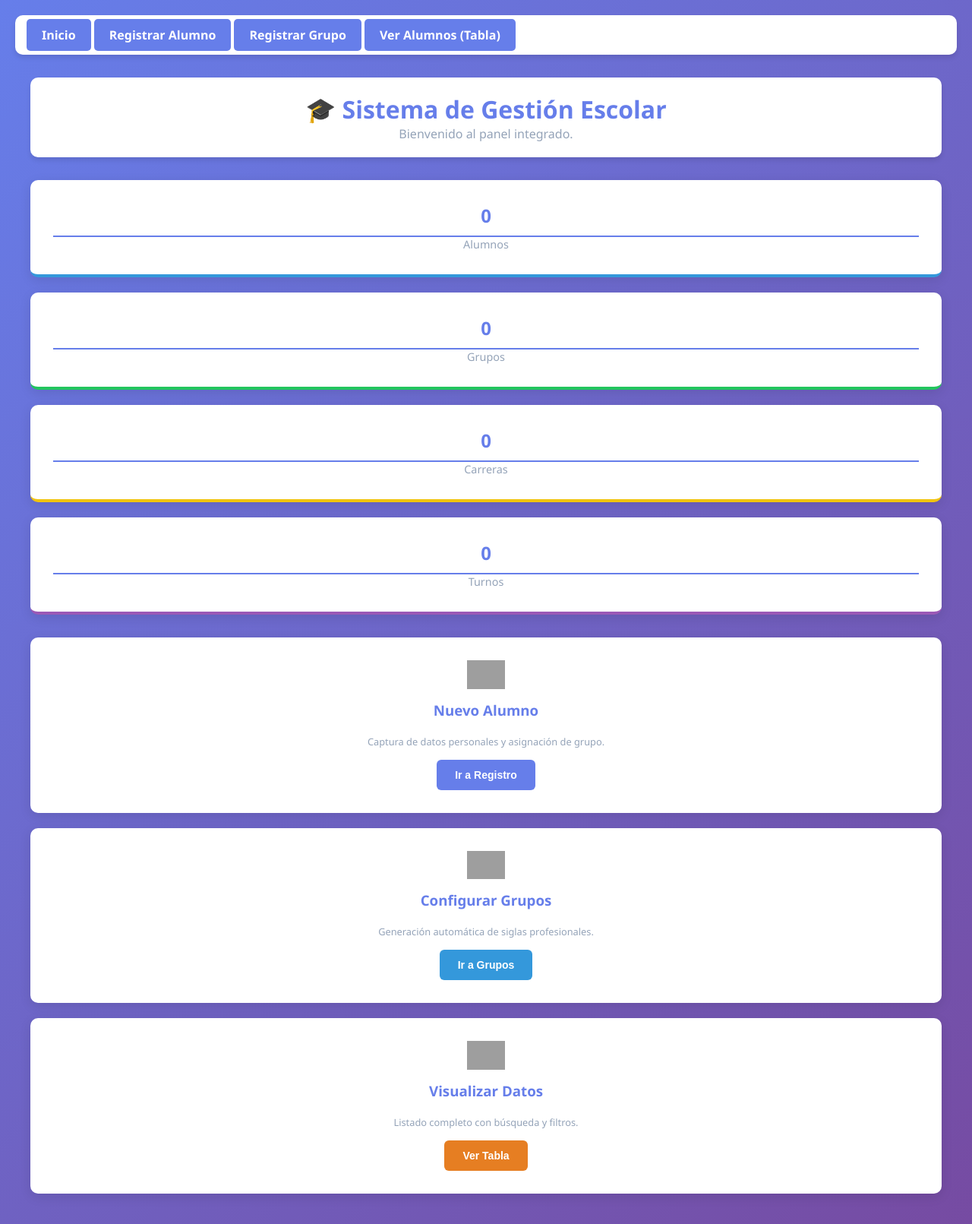
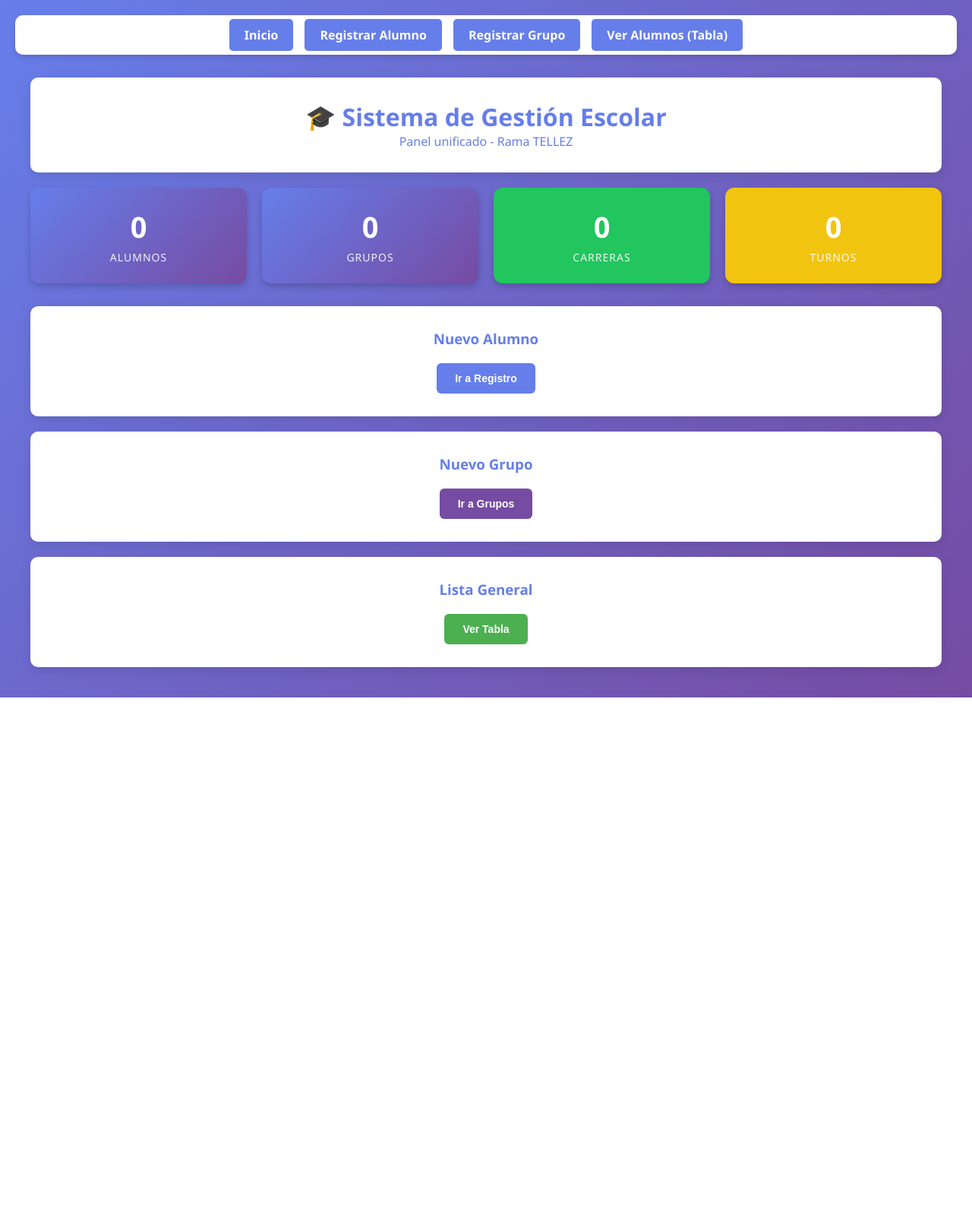
Before and after one commit to Zadk0/ALUMNOS, a PHP site: page / in a window 1280 px wide. Shown: the whole page at 76% size. After the commit the page ends 918 px from the top, so only its background shows below. Run offline with PHP 8.4, Linux system fonts and the light colour scheme; data that the repository does not hold is empty; grey boxes are pictures that could not be loaded.

Commit message:
Rutas corregidas para index.php dentro de la carpeta views

```diff
--- a/views/index.php
+++ b/views/index.php
@@ -1,88 +1,64 @@
 <?php
-// index.php
-include '../config/config.php'; // Usa tu archivo de conexión unificado
+// views/index.php - Corregido para estar dentro de la carpeta views
+include '../config/config.php'; // Salimos a buscar la configuración
 
-// Obtener estadísticas reales de la base de datos
 $stats = [];
+$conn = getConnection(); // Usamos la función unificada
 
-// Alumnos registrados (usando tu columna 'estatus')
-$result = $conexion->query("SELECT COUNT(*) as total FROM alumnos WHERE estatus = 1");
-$stats['alumnos'] = $result->fetch_assoc()['total'];
-
-// Grupos (revisando que existan siglas)
-$result = $conexion->query("SELECT COUNT(*) as total FROM grupos");
-$stats['grupos'] = $result->fetch_assoc()['total'];
-
-// Carreras
-$result = $conexion->query("SELECT COUNT(*) as total FROM carreras WHERE activo = 1");
-$stats['carreras'] = $result->fetch_assoc()['total'];
-
-// Turnos
-$result = $conexion->query("SELECT COUNT(*) as total FROM turnos");
-$stats['turnos'] = $result->fetch_assoc()['total'];
+// Estadísticas reales
+$stats['alumnos'] = $conn->query("SELECT COUNT(*) as total FROM alumnos WHERE estatus = 1")->fetch_assoc()['total'];
+$stats['grupos'] = $conn->query("SELECT COUNT(*) as total FROM grupos")->fetch_assoc()['total'];
+$stats['carreras'] = $conn->query("SELECT COUNT(*) as total FROM carreras WHERE activo = 1")->fetch_assoc()['total'];
+$stats['turnos'] = $conn->query("SELECT COUNT(*) as total FROM turnos")->fetch_assoc()['total'];
 ?>
 
 <!DOCTYPE html>
 <html lang="es">
 <head>
     <meta charset="UTF-8">
-    <meta name="viewport" content="width=device-width, initial-scale=1.0">
-    <title>Sistema Escolar - Panel de Control</title>
-    <link rel="stylesheet" href="assets/css/style.css">
+    <title>Sistema Escolar - Panel</title>
+    <link rel="stylesheet" href="../assets/css/style.css">
 </head>
 <body>
-    <nav>
-        <a href="index.php">Inicio</a>
-        <a href="views/registro_alumno.php">Registrar Alumno</a>
-        <a href="views/registro_grupo.php">Registrar Grupo</a>
-        <a href="views/tabla_alumnos.php">Ver Alumnos (Tabla)</a>
-    </nav>
+    <?php include 'menu.php'; ?>
 
-    <div class="container" style="display: block; text-align: center; margin-top: 30px;">
-        <header>
+    <div class="container" style="display: block; text-align: center; margin-top: 20px;">
+        <header class="card">
             <h1>🎓 Sistema de Gestión Escolar</h1>
-            <p style="color: #94a3b8;">Bienvenido al panel integrado.</p>
+            <p style="color: #667eea;">Panel unificado - Rama TELLEZ</p>
         </header>
 
-        <div class="container" style="grid-template-columns: repeat(4, 1fr); margin-top: 20px;">
-            <div class="card" style="border-bottom: 4px solid #3498db;">
-                <h2 style="margin:0;"><?php echo $stats['alumnos']; ?></h2>
-                <p style="font-size: 0.9em; color: #94a3b8;">Alumnos</p>
+        <div class="stats">
+            <div class="stat-card">
+                <h3><?php echo $stats['alumnos']; ?></h3>
+                <p>Alumnos</p>
             </div>
-            <div class="card" style="border-bottom: 4px solid #22c55e;">
-                <h2 style="margin:0;"><?php echo $stats['grupos']; ?></h2>
-                <p style="font-size: 0.9em; color: #94a3b8;">Grupos</p>
+            <div class="stat-card">
+                <h3><?php echo $stats['grupos']; ?></h3>
+                <p>Grupos</p>
             </div>
-            <div class="card" style="border-bottom: 4px solid #f1c40f;">
-                <h2 style="margin:0;"><?php echo $stats['carreras']; ?></h2>
-                <p style="font-size: 0.9em; color: #94a3b8;">Carreras</p>
+            <div class="stat-card" style="background: #22c55e;">
+                <h3><?php echo $stats['carreras']; ?></h3>
+                <p>Carreras</p>
             </div>
-            <div class="card" style="border-bottom: 4px solid #9b59b6;">
-                <h2 style="margin:0;"><?php echo $stats['turnos']; ?></h2>
-                <p style="font-size: 0.9em; color: #94a3b8;">Turnos</p>
+            <div class="stat-card" style="background: #f1c40f;">
+                <h3><?php echo $stats['turnos']; ?></h3>
+                <p>Turnos</p>
             </div>
         </div>
 
-        <div class="container" style="margin-top: 30px;">
-            <div class="card" style="cursor: pointer;" onclick="location.href='views/registro_alumno.php'">
-                <img src="https://cdn-icons-png.flaticon.com/512/3449/3449652.png" width="50" style="margin-bottom:10px;">
+        <div class="form-row">
+            <div class="card" onclick="location.href='registro_alumno.php'" style="cursor:pointer;">
                 <h3>Nuevo Alumno</h3>
-                <p style="font-size: 0.8em; color: #94a3b8;">Captura de datos personales y asignación de grupo.</p>
-                <button class="btn" style="margin-top:15px;">Ir a Registro</button>
+                <button class="btn">Ir a Registro</button>
             </div>
-
-            <div class="card" style="cursor: pointer;" onclick="location.href='views/registro_grupo.php'">
-                <img src="https://cdn-icons-png.flaticon.com/512/619/619032.png" width="50" style="margin-bottom:10px;">
-                <h3>Configurar Grupos</h3>
-                <p style="font-size: 0.8em; color: #94a3b8;">Generación automática de siglas profesionales.</p>
-                <button class="btn" style="margin-top:15px; background:#3498db;">Ir a Grupos</button>
+            <div class="card" onclick="location.href='registro_grupo.php'" style="cursor:pointer;">
+                <h3>Nuevo Grupo</h3>
+                <button class="btn" style="background:#764ba2;">Ir a Grupos</button>
             </div>
-
-            <div class="card" style="cursor: pointer;" onclick="location.href='views/tabla_alumnos.php'">
-                <img src="https://cdn-icons-png.flaticon.com/512/2666/2666505.png" width="50" style="margin-bottom:10px;">
-                <h3>Visualizar Datos</h3>
-                <p style="font-size: 0.8em; color: #94a3b8;">Listado completo con búsqueda y filtros.</p>
-                <button class="btn" style="margin-top:15px; background:#e67e22;">Ver Tabla</button>
+            <div class="card" onclick="location.href='alumnos.php'" style="cursor:pointer;">
+                <h3>Lista General</h3>
+                <button class="btn-edit">Ver Tabla</button>
             </div>
         </div>
     </div>
--- a/views/menu.php
+++ b/views/menu.php
@@ -1,10 +1,8 @@
 <nav>
     <ul>
         <li><a href="index.php">Inicio</a></li>
-        <li><a href="alumnos.php">Ver Alumnos</a></li>
-        <li><a href="carreras.php">Carreras</a></li>
-        <li><a href="grupos.php">Grupos</a></li>
-        <li><a href="turnos.php">Turnos</a></li>
-        <li><a href="registro_alumno.php">Nuevo Alumno</a></li>
+        <li><a href="registro_alumno.php">Registrar Alumno</a></li>
+        <li><a href="registro_grupo.php">Registrar Grupo</a></li>
+        <li><a href="alumnos.php">Ver Alumnos (Tabla)</a></li>
     </ul>
 </nav>
```
